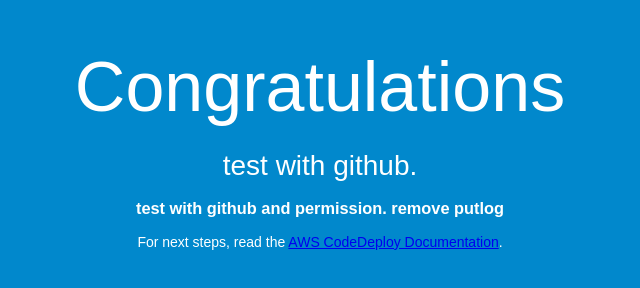
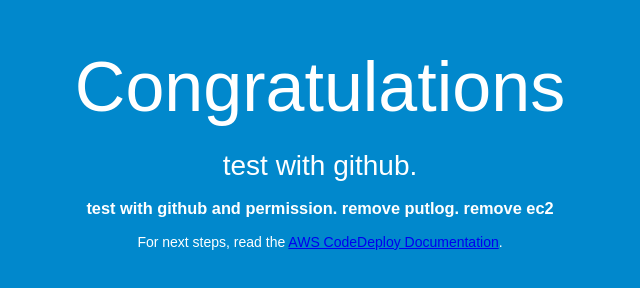
Before and after one commit to soe-wai-lin/code-deploy, a plain HTML site: page index.html in a window 1280 px wide. Shown: the whole page, without its empty margins (320-960 px from the left). Drawn offline with Linux system fonts and the light colour scheme.

Commit message:
remove ec2 from role

```diff
--- a/index.html
+++ b/index.html
@@ -28,7 +28,7 @@
   <div align="center">
     <h1>Congratulations</h1>
     <h2>test with github.</h2>
-    <h3>test with github and permission. remove putlog</h3>
+    <h3>test with github and permission. remove putlog. remove ec2</h3>
     <p>For next steps, read the <a href="http://aws.amazon.com/documentation/codedeploy">AWS CodeDeploy Documentation</a>.</p>
   </div>
 </body>
```
